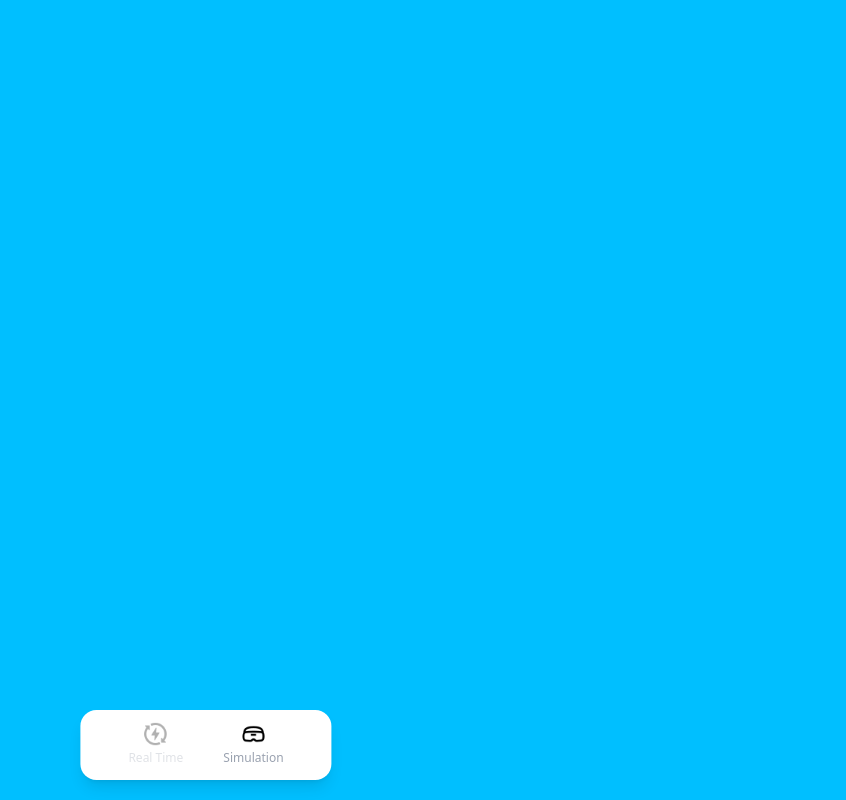
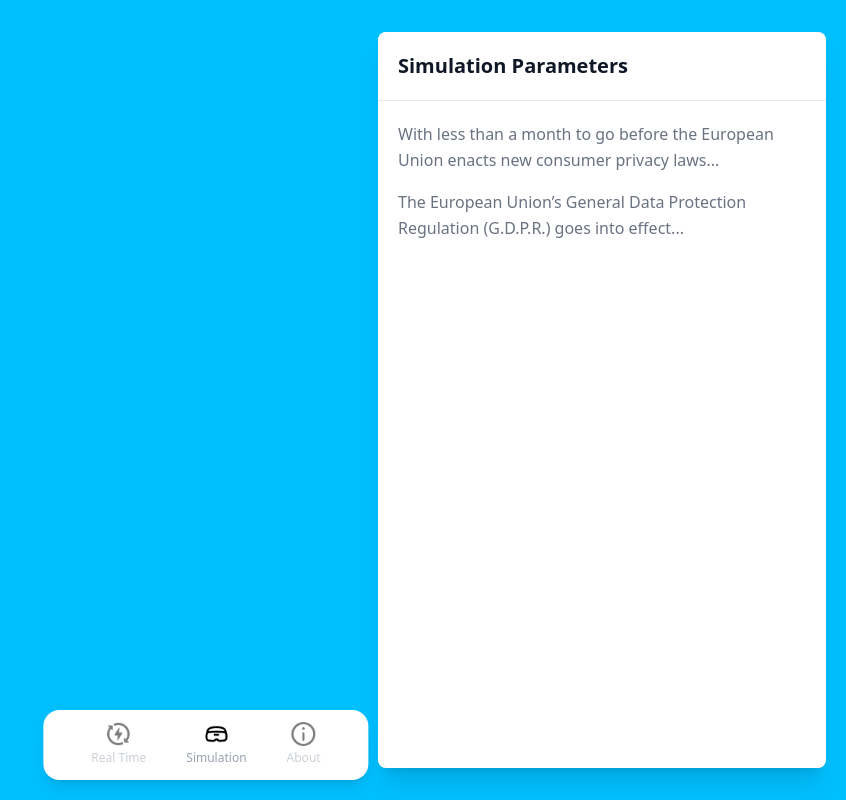
Before and after one commit to adomas-vensas/BWT, a React (Vite) app: page / in a window 1280 px wide. Both pictures are taken after a click on the element "Simulation". Shown: the whole page, without its empty margins (434-1280 px from the left). Built offline with nearby package versions, Linux system fonts and the light colour scheme; no server answers.

Commit message:
- add panel for simulation parameters - add 'about' navigation button

```diff
--- a/src/App.tsx
+++ b/src/App.tsx
@@ -1,11 +1,17 @@
+import React, { useState } from 'react'
 import { Canvas } from "@react-three/fiber"
 import Scene from './Scene'
 import { WeatherContext } from './widgets/WeatherContext'
 import WeatherWidget from './widgets/WeatherWidget'
 import NavigationBar from "./NavigationBar/NavigationBar"
+import { NavigationOption } from "./NavigationBar/NavigationOption"
+import SimulationPanelModal from './Panels/SimulationPanelModal'
 // import { Stats } from '@react-three/drei'
 
 function App() {
+
+  const [selected, setSelected] = useState<NavigationOption>(NavigationOption.RealTime)
+
   return (
     <div>
       <Canvas
@@ -27,9 +33,12 @@ function App() {
       </WeatherContext>
 
       <div className="absolute bottom-0 left-1/2 transform -translate-x-1/2 z-10">
-        <NavigationBar />
+        <NavigationBar selected={selected} onSelect={opt => setSelected(opt)} />
       </div>
 
+      <SimulationPanelModal
+        open={selected == NavigationOption.Simulation}
+      />
 
     </div>
   )
--- a/src/NavigationBar/NavigationBar.tsx
+++ b/src/NavigationBar/NavigationBar.tsx
@@ -1,32 +1,40 @@
 import NavigationBarButton from "./NavigationBarButton"
 import simulation from "../assets/NavigationBar/simulation.png"
 import realTime from "../assets/NavigationBar/real_time.png"
-import React, { useState } from 'react'
+import about from "../assets/NavigationBar/about.png"
+import { NavigationOption } from './NavigationOption'
 
-enum NavigationOption {
-    RealTime   = "Real Time",
-    Simulation = "Simulation",
+
+interface Props {
+    selected: NavigationOption
+    onSelect: (opt: NavigationOption) => void
 }
 
+export default function NavigationBar({ selected, onSelect} : Props){
+    return (
+        <div>
 
-export default function NavigationBar(){
-    const [selected, setSelected] = useState<NavigationOption>(NavigationOption.RealTime)
-
-    return (
             <div className="px-7 bg-white shadow-lg rounded-2xl mb-5">
                 <div className="flex">
                     <NavigationBarButton
                         title={NavigationOption.RealTime}
                         logoPath={realTime}
                         active={selected == NavigationOption.RealTime}
-                    onClick={() => setSelected(NavigationOption.RealTime)}
+                        onClick={() => onSelect(NavigationOption.RealTime)}
                         />
                     <NavigationBarButton
                         title={NavigationOption.Simulation}
                         logoPath={simulation}
                         active={selected == NavigationOption.Simulation}
-                    onClick={() => setSelected(NavigationOption.Simulation)}
+                        onClick={() => onSelect(NavigationOption.Simulation)}
                         />
+                    <NavigationBarButton
+                        title={NavigationOption.About}
+                        logoPath={about}
+                        active={selected == NavigationOption.About}
+                        onClick={() => onSelect(NavigationOption.About)}
+                        />
+                </div>
             </div>
         </div>
     )
--- a/src/NavigationBar/NavigationBarButton.tsx
+++ b/src/NavigationBar/NavigationBarButton.tsx
@@ -16,7 +16,7 @@ export default function NavigationBarButton({title, logoPath, navigationPath ="#
             <a href={navigationPath} className="flex items-end justify-center text-center mx-auto px-4 pt-2 w-ful
             text-gray-400 group-hover:text-indigo-500 border-b-2 border-transparent group-hover:border-indigo-500">
                 <span className={`block px-1 pt-1 pb-2 ${
-                            active ? 'opacity-100' : 'opacity-30'
+                            active ? 'opacity-100' : 'opacity-50'
                         }`}>
                     <img
                         src={logoPath}
--- /dev/null
+++ b/src/NavigationBar/NavigationOption.tsx
@@ -0,0 +1,5 @@
+export enum NavigationOption {
+    RealTime   = "Real Time",
+    Simulation = "Simulation",
+    About = "About"
+}
--- /dev/null
+++ b/src/Panels/SimulationPanelModal.tsx
@@ -0,0 +1,41 @@
+interface SimulationPanelModalProps {
+    open: boolean
+}
+
+
+export default function SimulationPanelModal({ open }: SimulationPanelModalProps) {
+    if (!open) return null;
+
+    return (
+      <div
+        aria-hidden="false"
+        className="fixed top-4 bottom-4 right-1 z-40 flex justify-end pointer-events-none"
+      >
+        {/* Outer wrapper with margins */}
+        <div className="mt-4 mb-4 mr-4 h-[calc(100%-2rem)] w-1/1 max-w-md">
+          {/* Modal content */}
+          <div
+            className="h-full bg-white rounded-lg shadow-xl overflow-y-auto relative"
+          >
+            <div className="relative bg-white rounded-lg shadow-sm dark:bg-gray-700 h-full">
+              {/* Modal header */}
+              <div className="flex items-center justify-between p-4 md:p-5 border-b rounded-t dark:border-gray-600 border-gray-200">
+                <h3 className="text-xl font-semibold text-gray-900 dark:text-white">
+                  Simulation Parameters
+                </h3>
+              </div>
+              {/* Modal body */}
+              <div className="p-4 md:p-5 space-y-4">
+                <p className="text-base leading-relaxed text-gray-500 dark:text-gray-400">
+                  With less than a month to go before the European Union enacts new consumer privacy laws...
+                </p>
+                <p className="text-base leading-relaxed text-gray-500 dark:text-gray-400">
+                  The European Union’s General Data Protection Regulation (G.D.P.R.) goes into effect...
+                </p>
+              </div>
+            </div>
+          </div>
+        </div>
+      </div>
+    );
+  }
--- a/src/Scene.tsx
+++ b/src/Scene.tsx
@@ -64,6 +64,8 @@ const Scene: React.FC = () => {
 
     if (!params) return null // or a loading spinner
 
+    const height = 3
+
     return (
         <>
         <ambientLight intensity={0.5} />
@@ -75,9 +77,9 @@ const Scene: React.FC = () => {
         <Ground sideSize={sideSize} resolutionZ={params.NX} resolutionX={params.NY} />
         <Mast
             ref={mastRef}
-            position={[0, params.D_PHYSICAL * 1.5, 0]}
+            position={[0, height / 2, 0]}
             radius={params.D_PHYSICAL / 2}
-            height={3}
+            height={height}
             lowerFrac={0.1}
         />
         <VortexShedding
```
Also changed, not shown: src/assets/NavigationBar/about.png (added). Lines whose indentation alone changed are shown as unchanged.
